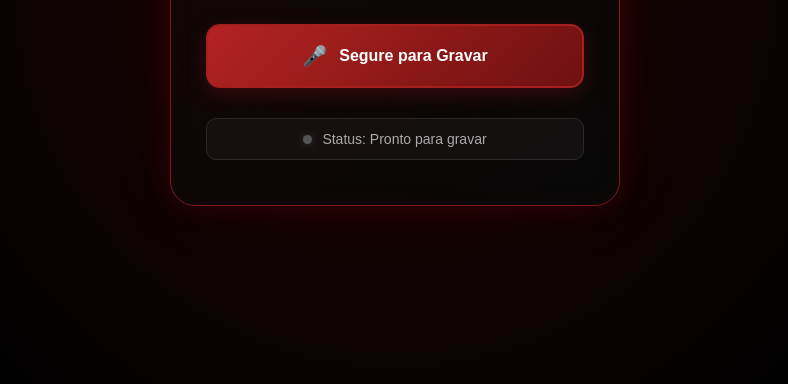
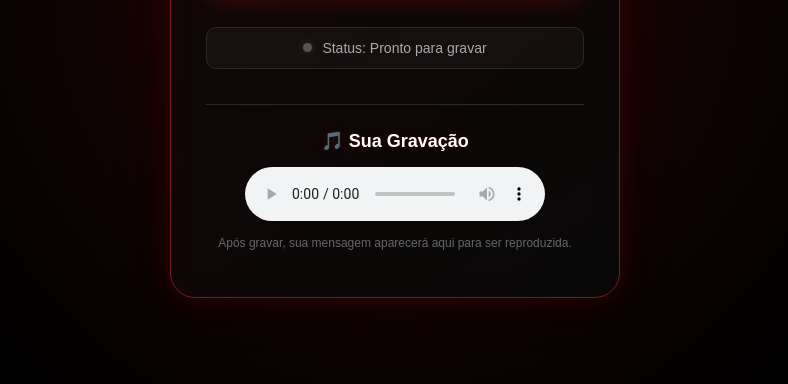
Before and after one commit to rick2608/Teste.github.io, a plain HTML site: page index.html in a window 1280 px wide. Shown: the part 416-800 px from the top of the page, without its empty margins (245-1033 px from the left). Drawn offline with Linux system fonts and the light colour scheme.

Commit message:
Enhance audio recorder with playback section
Added audio playback area for recorded messages.

```diff
--- a/index.html
+++ b/index.html
@@ -30,13 +30,14 @@
                 Pressione e segure o botão para começar a gravar.
             </p>
 
-            <audio id ="player-audio" controls style = "margin-top:15px; display: none;"></audio>
-
             <div class="area-gravacao">
 
                 <button id="btn-gravador" type="button">
+
                     <span class="icone-botao">🎤</span>
+
                     <span>Segure para Gravar</span>
+
                 </button>
 
             </div>
@@ -51,6 +52,23 @@
 
             </div>
 
+
+            <!-- ÁREA DO ÁUDIO -->
+
+            <div class="area-audio">
+
+                <div class="titulo-audio">
+                    🎵 Sua Gravação
+                </div>
+
+                <audio id="player-audio" controls></audio>
+
+                <p class="info-audio">
+                    Após gravar, sua mensagem aparecerá aqui para ser reproduzida.
+                </p>
+
+            </div>
+
         </section>
 
     </main>
```
